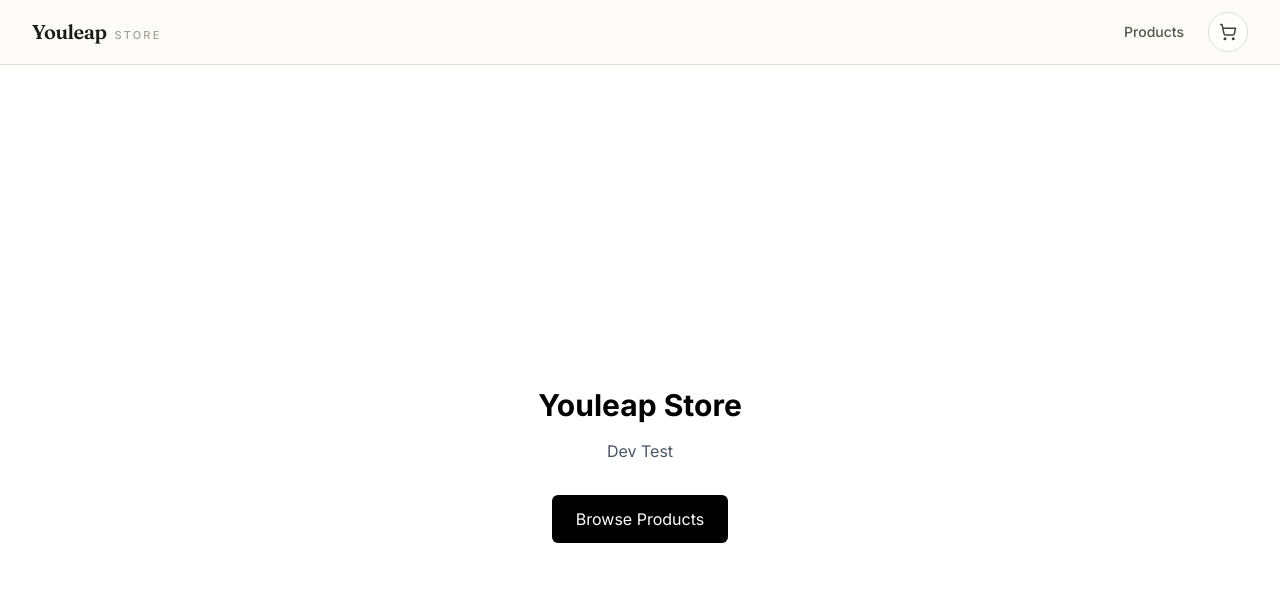
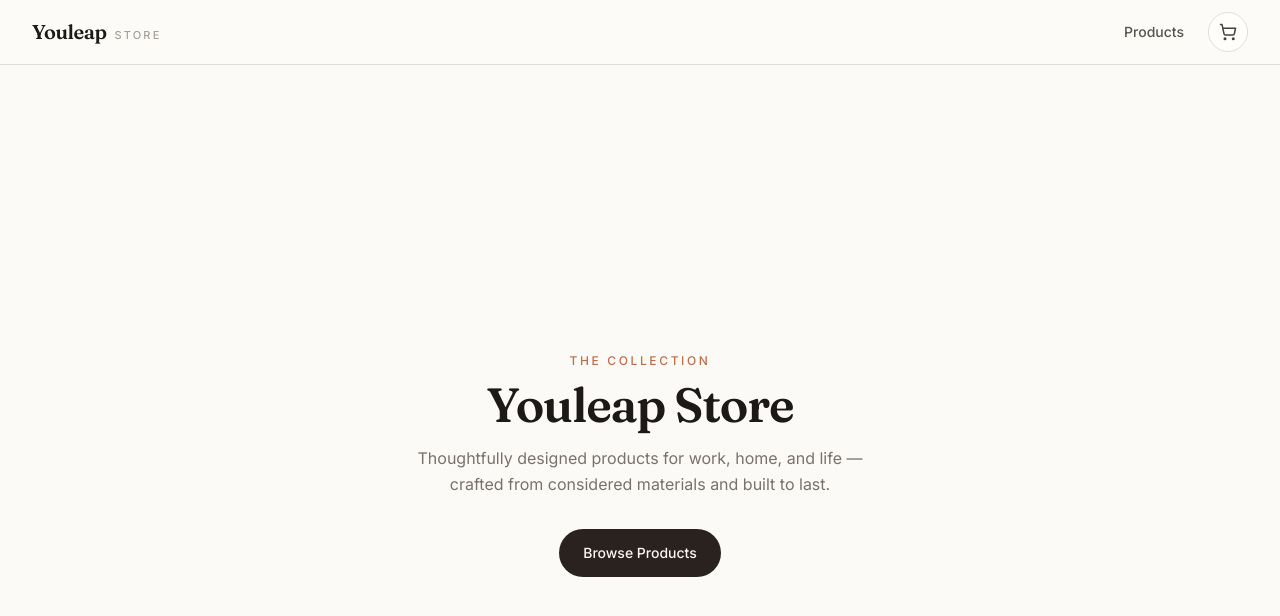
Before and after one commit to omer10068/youleap-task, a Next.js app: page / in a window 1280 px wide. Shown: the top 616 px of the page. Built offline with nearby package versions, Linux system fonts and the light colour scheme.

Commit message:
style(home): align landing page with storefront1

```diff
--- a/src/app/layout.tsx
+++ b/src/app/layout.tsx
@@ -6,8 +6,8 @@
 const inter = Inter({ subsets: ["latin"], variable: "--font-sans" })
 
 export const metadata = {
-  title: "Youleap Store — Dev Test",
-  description: "Mid-level developer recruitment test",
+  title: "Youleap Store — Premium Everyday Essentials",
+  description: "Thoughtfully designed products for work, home, and life.",
 }
 
 export default function RootLayout({
--- a/src/app/page.tsx
+++ b/src/app/page.tsx
@@ -1,13 +1,26 @@
 import Link from "next/link"
+import { Fraunces } from "next/font/google"
+
+const fraunces = Fraunces({ subsets: ["latin"], weight: ["600"] })
 
 export default function Home() {
   return (
-    <main className="flex min-h-screen flex-col items-center justify-center p-8">
-      <h1 className="text-3xl font-bold mb-4">Youleap Store</h1>
-      <p className="text-gray-600 mb-8">Dev Test</p>
+    <main className="flex min-h-screen flex-col items-center justify-center bg-[oklch(0.985_0.006_83)] px-6 text-center">
+      <p className="text-xs font-medium tracking-[0.22em] text-[oklch(0.62_0.11_45)] uppercase">
+        The Collection
+      </p>
+      <h1
+        className={`${fraunces.className} mt-3 text-4xl font-semibold text-balance tracking-tight text-stone-900 sm:text-5xl`}
+      >
+        Youleap Store
+      </h1>
+      <p className="mt-4 max-w-md text-pretty text-base leading-relaxed text-stone-500">
+        Thoughtfully designed products for work, home, and life — crafted from
+        considered materials and built to last.
+      </p>
       <Link
         href="/products"
-        className="rounded-md bg-black px-6 py-3 text-white hover:bg-gray-800 transition-colors"
+        className="mt-8 inline-flex h-12 cursor-pointer items-center justify-center rounded-full bg-[oklch(0.26_0.014_55)] px-6 text-sm font-medium text-[oklch(0.98_0.006_83)] transition-colors hover:bg-[oklch(0.62_0.11_45)] hover:text-[oklch(0.99_0.006_83)] focus-visible:ring-2 focus-visible:ring-[oklch(0.62_0.11_45)] focus-visible:ring-offset-2 focus-visible:outline-none"
       >
         Browse Products
       </Link>
```
Also changed, not shown: 1 other file (tests, documents, lock files or other folders).
